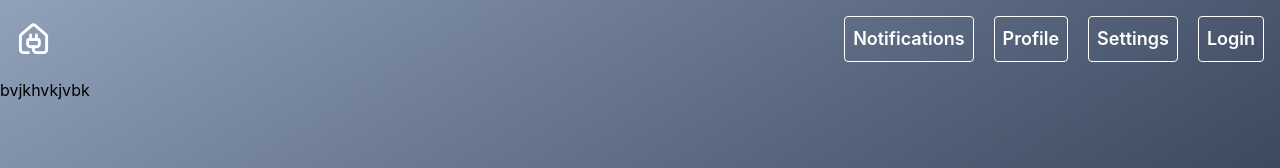
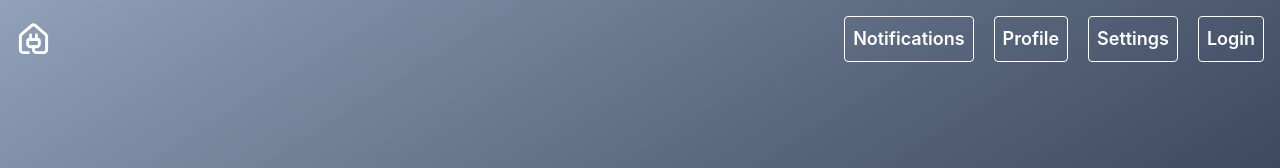
Before and after one commit to acquah-forever/mern1, a React (Vite) app: page / in a window 1280 px wide. Shown: the top 168 px of the page. Built offline with nearby package versions, Linux system fonts and the light colour scheme.

Commit message:
created login page

```diff
--- a/src/pages/Home.tsx
+++ b/src/pages/Home.tsx
@@ -3,7 +3,6 @@
 const Home = () => {
   return (
     <div>
-      bvjkhvkjvbk
 
     </div>
   )
--- a/src/pages/Login.tsx
+++ b/src/pages/Login.tsx
@@ -1,6 +1,14 @@
+import { useForm } from "react-hook-form";
 
+interface FormValues {
+  email: string,
+  passsword: string
+}
 
 const Login = () => {
+
+  const { register, handleSubmit, formState: {errors } } = useForm<FormValues>();
+
   return (
     <div>
 
```
